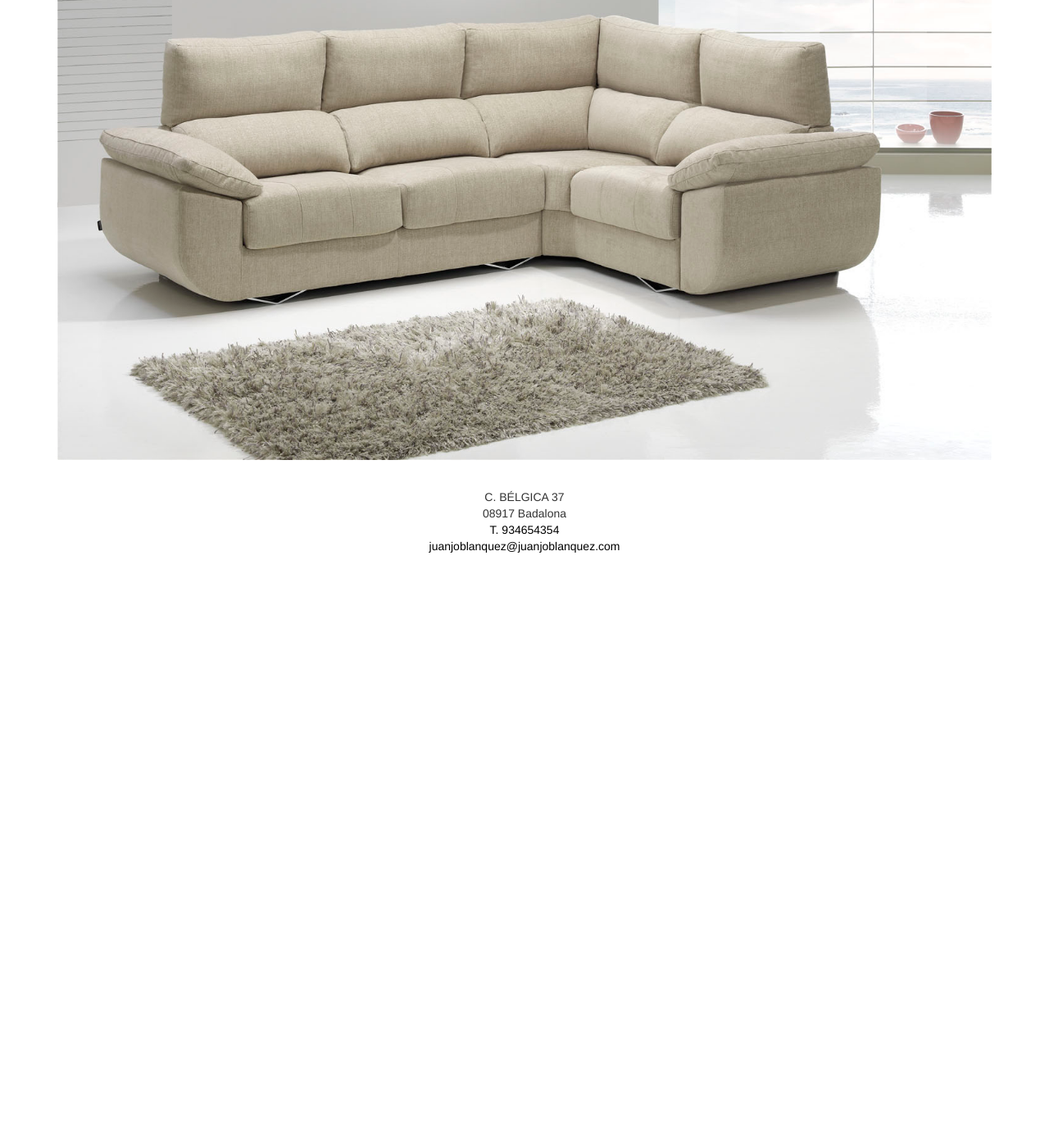
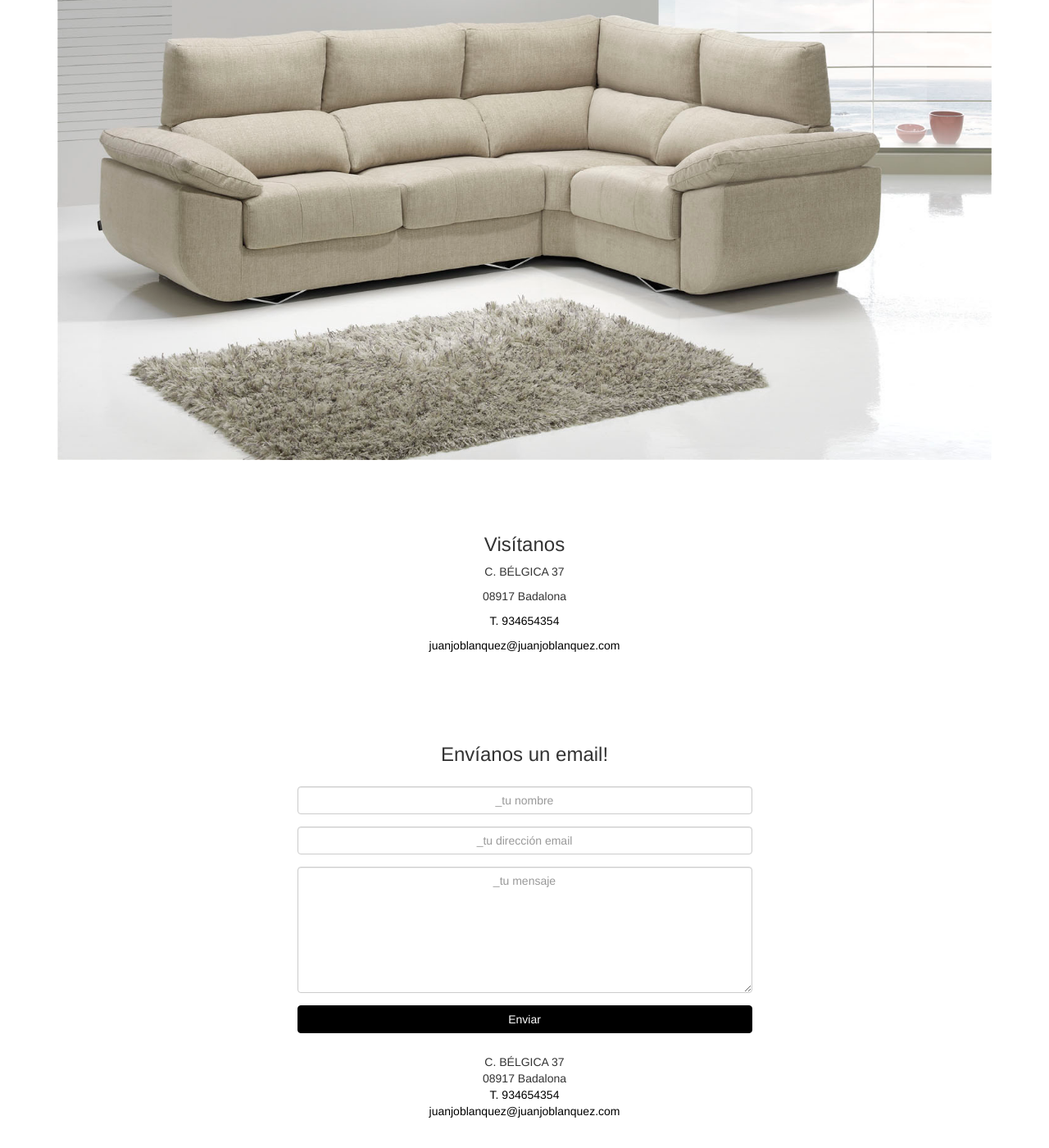
Before and after one commit to juanjoblanquezsofas/juanjoblanquezsofas.github.io, a Jekyll site: the page built from tienda.md, in a window 1280 px wide and 1400 px high, scrolled down 516 px. Shown: the whole window at 82% size. Built offline with Jekyll 4.4.1, drawn with Linux system fonts in a browser that asks for light colours; nearby versions of some CDN libraries; before the commit the page ends 1227 px from its top, so only the background shows below that.

Commit message:
contact form

```diff
--- a/_layouts/default.html
+++ b/_layouts/default.html
@@ -31,7 +31,9 @@
 
         <div class="text-center logo">
           <a href="/" title="{{ site.title }}">
-            <div class="juanjo-blanquez">JUANJO<span class="blanquez">BLÁNQUEZ</span></div>
+            <div class="juanjo-blanquez">
+              <span>JUANJO</span><span class="blanquez">BLÁNQUEZ</span>
+            </div>
             <div class="sofas">SOFÁS</div>
           </a>
         </div>
@@ -70,8 +72,8 @@
     <div class="row">
       <div class="col-md-4"></div>
         <div class="col-md-4">
-          <div class="text-center footer-widget">
-            <p>
+          <div class="footer-widget">
+            <p class="text-center">
               C. BÉLGICA 37<br>
               08917 Badalona<br>
               <a href="telto:+34934654354">T. 934654354</a><br>
--- a/tienda.md
+++ b/tienda.md
@@ -7,3 +7,46 @@ group: menu
 
 
 <img class="img-responsive" src="/images/5-SOFA.jpg" alt="">
+
+
+<div class="row">
+	<div class="col-md-12">
+	    <br>
+	    <br>
+	    <br>
+		<h3 class="text-center">Visítanos</h3>
+		<p class="text-center">C. BÉLGICA 37</p>
+        <p class="text-center">08917 Badalona</p>
+        <p class="text-center"><a href="telto:+34934654354">T. 934654354</a></p>
+        <p class="text-center"><a href="mailto:juanjoblanquez@juanjoblanquez.com" target="_blank">juanjoblanquez@juanjoblanquez.com</a></p>
+	</div>
+</div>
+
+<div class="row">
+	<div class="col-md-6 col-md-offset-3">
+		<br>
+		<br>
+		<br>
+	    <div class="form-area">
+	        <form role="form">
+	        <br style="clear:both">
+	                    <h3 style="margin-bottom: 25px; text-align: center;">Envíanos un email!</h3>
+	    				<div class="form-group">
+							<input type="text" class="form-control text-center"
+							       id="name" name="name" placeholder="_tu nombre" required>
+						</div>
+						<div class="form-group">
+							<input type="text" class="form-control text-center"
+							       id="email" name="email" placeholder="_tu dirección email" required>
+						</div>
+	                    <div class="form-group">
+	                    <textarea class="form-control text-center" type="textarea"
+	                              id="message" placeholder="_tu mensaje" maxlength="600" rows="7"></textarea>
+	                        <!--<span class="help-block"><p id="characterLeft" class="help-block ">Has alcanzado el límite!</p></span>     -->
+	                    </div>
+
+	        <button type="button" id="submit" name="submit" class="btn btn-primary btn-block text-center">Enviar</button>
+	        </form>
+	    </div>
+	</div>
+</div>
```
